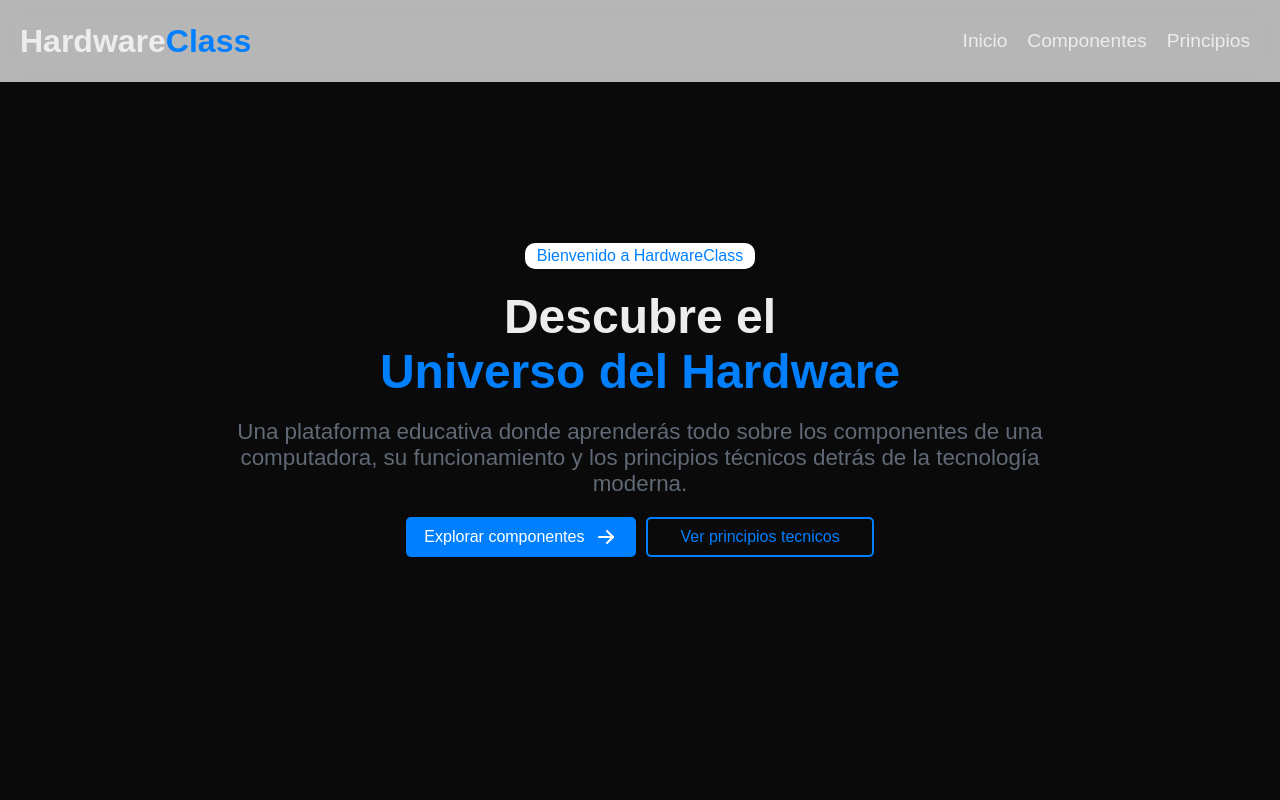
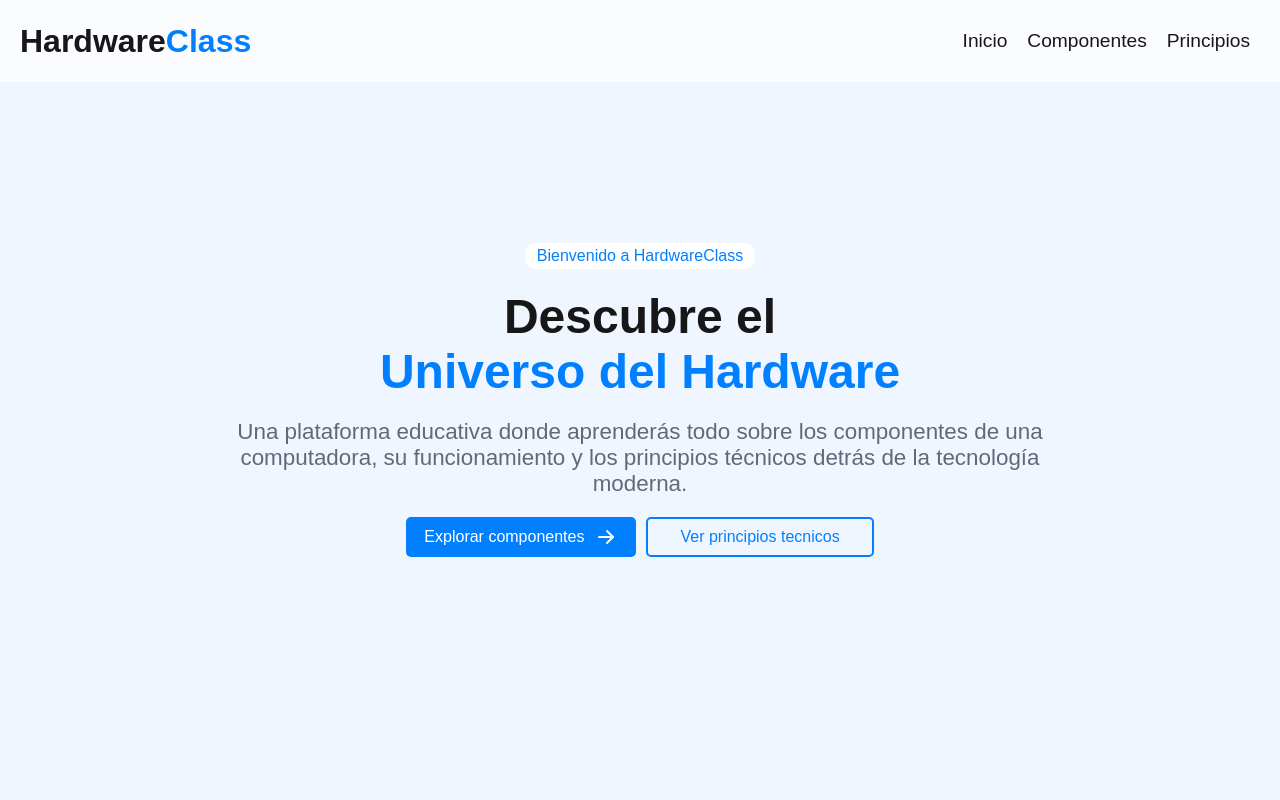
Before and after one commit to OrlandoTellez/hardware-web, a Next.js app: page / in a window 1280 px wide. Shown: the top 800 px of the page. Built offline with nearby package versions, Linux system fonts and the light colour scheme.

Commit message:
ocultar modo oscuro, usar más adelante

```diff
--- a/src/app/globals.css
+++ b/src/app/globals.css
@@ -3,12 +3,12 @@
   --foreground: #171717;
 }
 
-@media (prefers-color-scheme: light) {
+/* @media (prefers-color-scheme: dark) {
   :root {
-    --background: #0a0a0a;
-    --foreground: #ededed;
+    --background: #f0f6ff;
+    --foreground:#171717;
   }
-}
+} */
 
 *{
   padding: 0;
```
